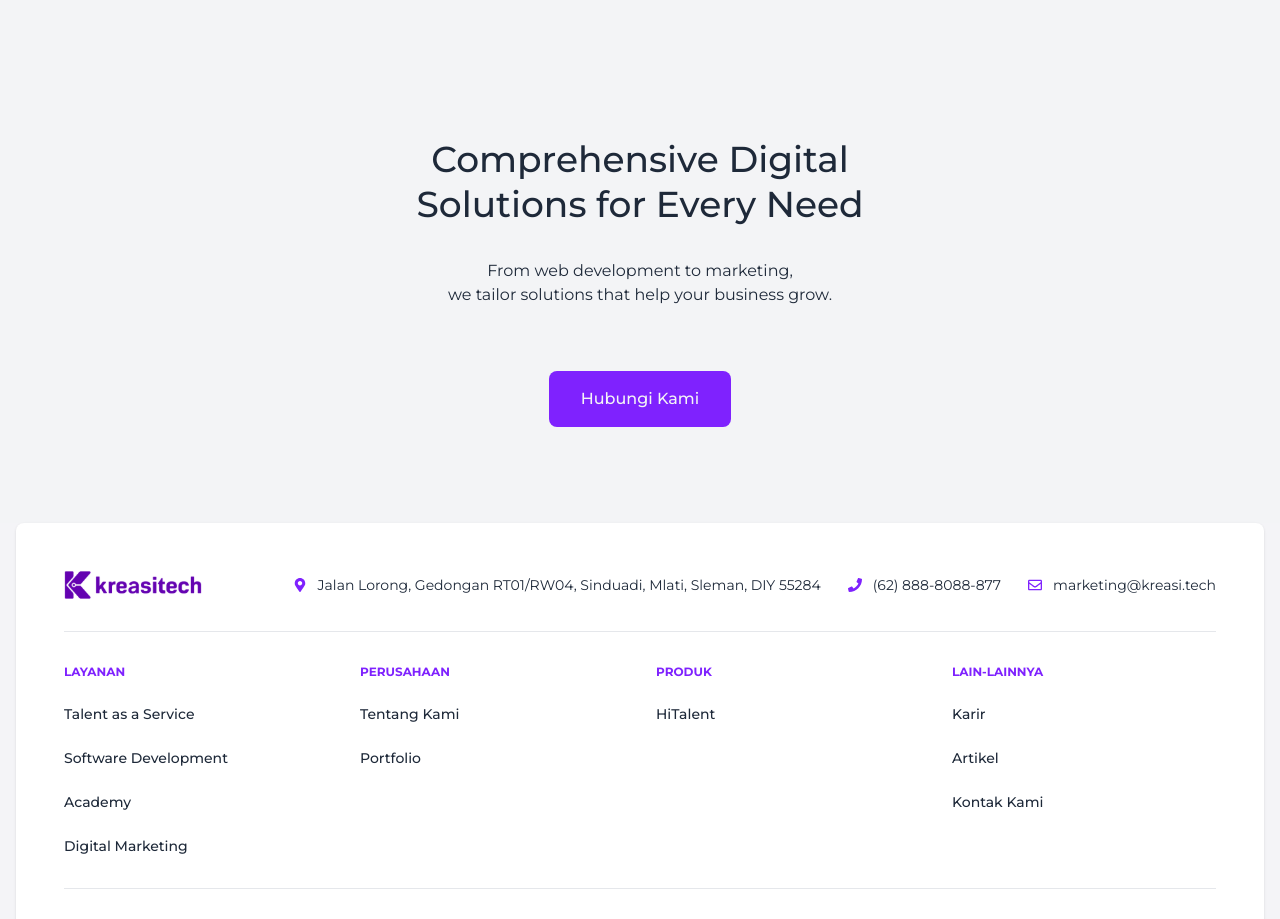
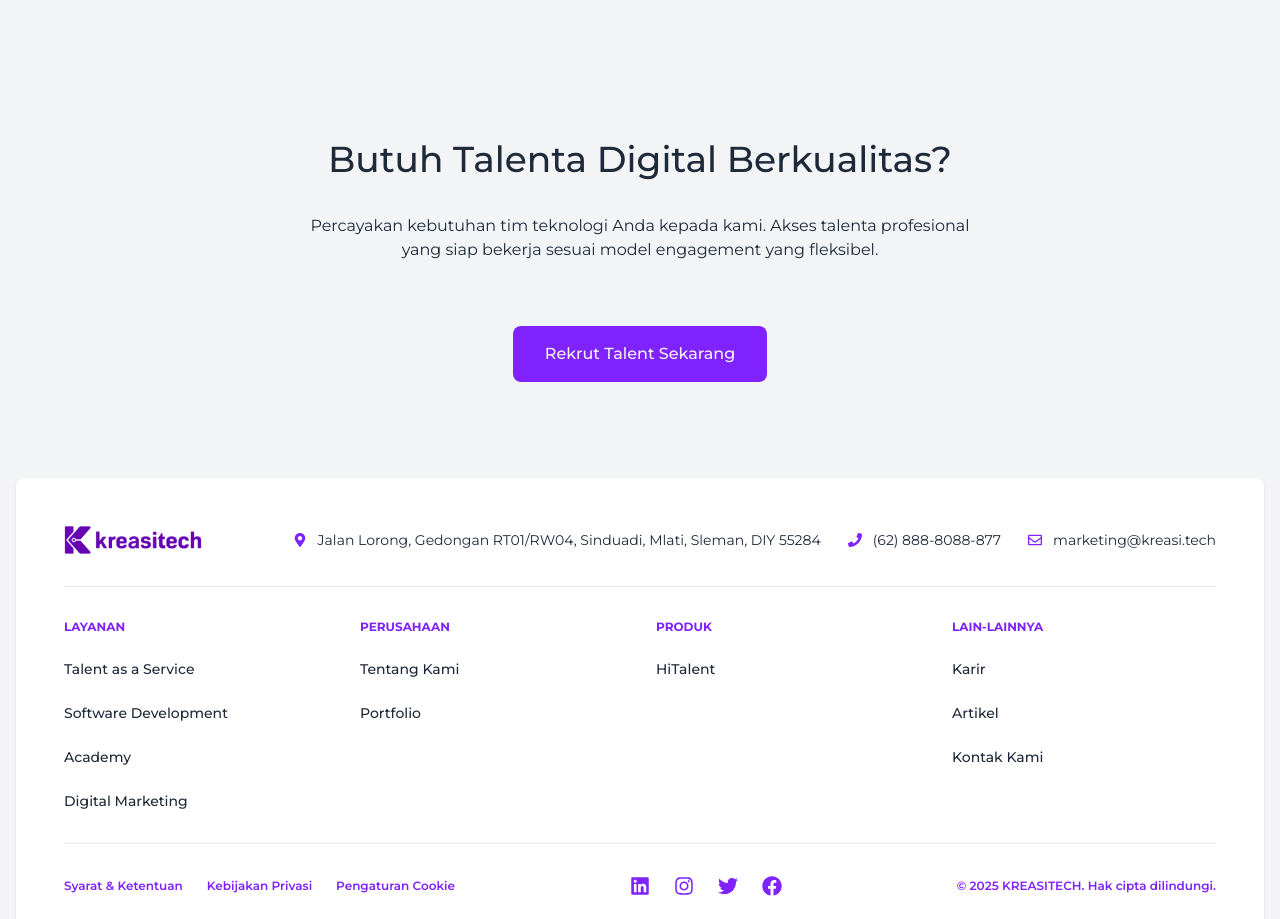
Before and after one commit to septa-cyber/compro-kreasitech, a Next.js app: page /taas in a window 1280 px wide. Shown: the part 7240-8159 px from the top of the page. Built offline with nearby package versions, Linux system fonts and the light colour scheme.

Commit message:
feat: Add new TaaS components for talent placement models, talent roles, and a call to action.

```diff
--- a/components/taas/TaaSCTA.tsx
+++ b/components/taas/TaaSCTA.tsx
@@ -8,10 +8,10 @@ export default function TaaSCTA() {
                 <div className="w-full flex flex-col justify-start items-center gap-8">
                     <div className="w-full flex flex-col justify-start items-center gap-8 text-center">
                         <h2 className="text-3xl sm:text-4xl font-medium font-montserrat text-text-light leading-tight">
-                            Comprehensive Digital<br />Solutions for Every Need
+                            Butuh Talenta Digital Berkualitas?
                         </h2>
-                        <p className="text-sm sm:text-base font-normal font-montserrat text-text-light-muted">
-                            From web development to marketing,<br />we tailor solutions that help your business grow.
+                        <p className="text-sm sm:text-base font-normal font-montserrat text-text-light-muted max-w-2xl">
+                            Percayakan kebutuhan tim teknologi Anda kepada kami. Akses talenta profesional yang siap bekerja sesuai model engagement yang fleksibel.
                         </p>
                     </div>
                 </div>
@@ -21,7 +21,7 @@ export default function TaaSCTA() {
                         className="px-8 py-4 bg-violet-600 rounded-lg flex justify-center items-center gap-2.5 hover:bg-violet-700 transition-colors"
                     >
                         <span className="text-gray-100 text-base font-medium font-montserrat">
-                            Hubungi Kami
+                            Rekrut Talent Sekarang
                         </span>
                     </Link>
                 </div>
--- a/components/taas/TaaSPlacementModel.tsx
+++ b/components/taas/TaaSPlacementModel.tsx
@@ -21,7 +21,7 @@ const placementModels = [
 
 export default function TaaSPlacementModel() {
     return (
-        <section className="py-24 bg-violet-800">
+        <section className="py-24 bg-violet-800" data-theme="dark">
             <div className="flex flex-col items-center gap-24">
                 <div className="w-full max-w-[784px] flex flex-col items-center gap-8 px-4 text-center">
                     <h2 className="text-3xl md:text-4xl font-medium font-montserrat text-white">
--- a/components/taas/TaaSTalentRoles.tsx
+++ b/components/taas/TaaSTalentRoles.tsx
@@ -3,7 +3,7 @@ import React from "react";
 
 export default function TaaSTalentRoles() {
     return (
-        <section className="py-24 bg-violet-800 text-white">
+        <section className="py-24 bg-violet-800 text-white" data-theme="dark">
             <div className="max-w-[1200px] mx-auto px-4 sm:px-6 lg:px-8">
                 <div className="text-center mb-16 space-y-4">
                     <h2 className="text-3xl md:text-4xl font-medium font-montserrat text-white">
```
